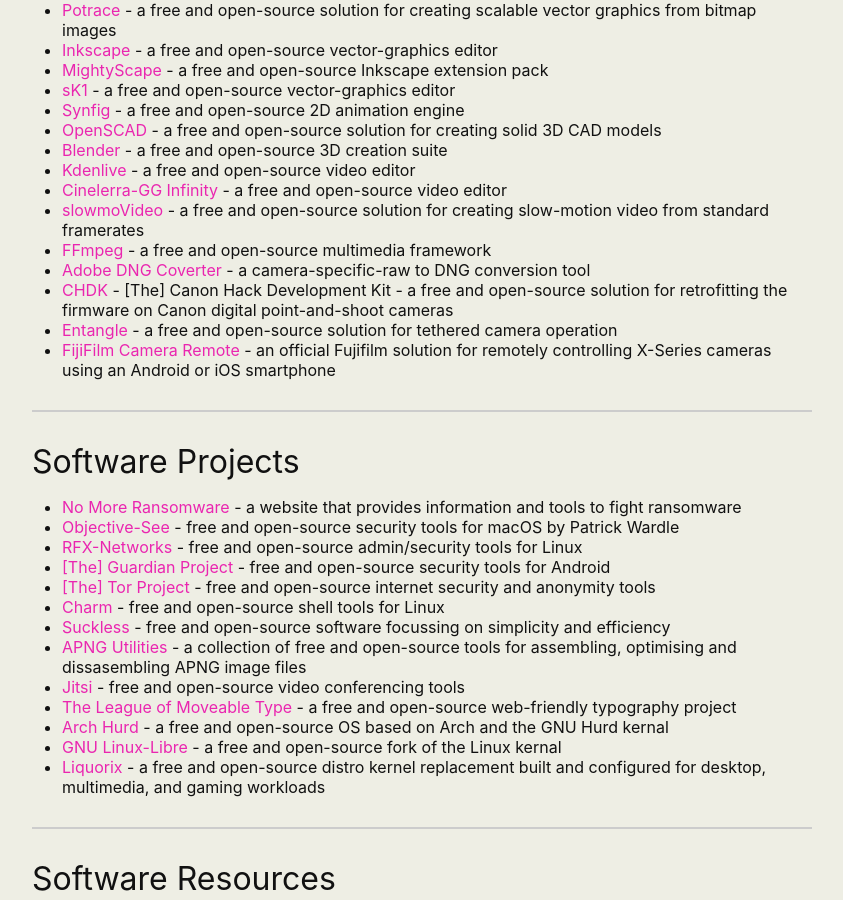
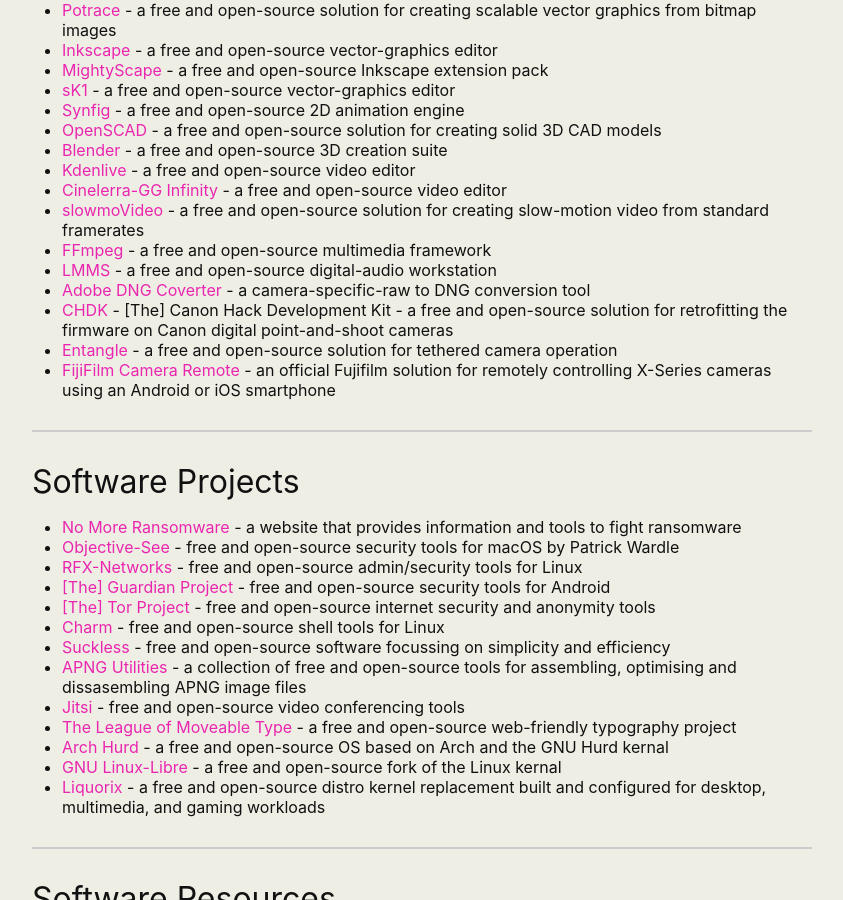
Before and after one commit to martbetz/martbetz.github.io, a Jekyll site: the page built from useful-links.html, in a window 1280 px wide and 900 px high, scrolled down 3653 px. Shown: the whole window, without its empty margins (218-1061 px from the left). Built offline with Jekyll 4.4.1, drawn with Linux system fonts in a browser that asks for light colours.

Commit message:
Update useful-links.html

```diff
--- a/useful-links.html
+++ b/useful-links.html
@@ -221,6 +221,7 @@
 <li><a href="https://www.cinelerra-gg.org">Cinelerra-GG Infinity</a> - a free and open-source video editor</li>
 <li><a href="http://slowmovideo.granjow.net">slowmoVideo</a> - a free and open-source solution for creating slow-motion video from standard framerates</li>
 <li><a href="https://ffmpeg.org/download.html">FFmpeg</a> - a free and open-source multimedia framework</li>
+<li><a href="https://lmms.io/">LMMS</a> - a free and open-source digital-audio workstation</li>
 <li><a href="https://helpx.adobe.com/photoshop/using/adobe-dng-converter.html">Adobe DNG Coverter</a> - a camera-specific-raw to DNG conversion tool</li>
 <li><a href="https://chdk.fandom.com/wiki/CHDK">CHDK</a> - [The] Canon Hack Development Kit - a free and open-source solution for retrofitting the firmware on Canon digital point-and-shoot cameras</li>
 <li><a href="https://entangle-photo.org">Entangle</a> - a free and open-source solution for tethered camera operation</li>
```
